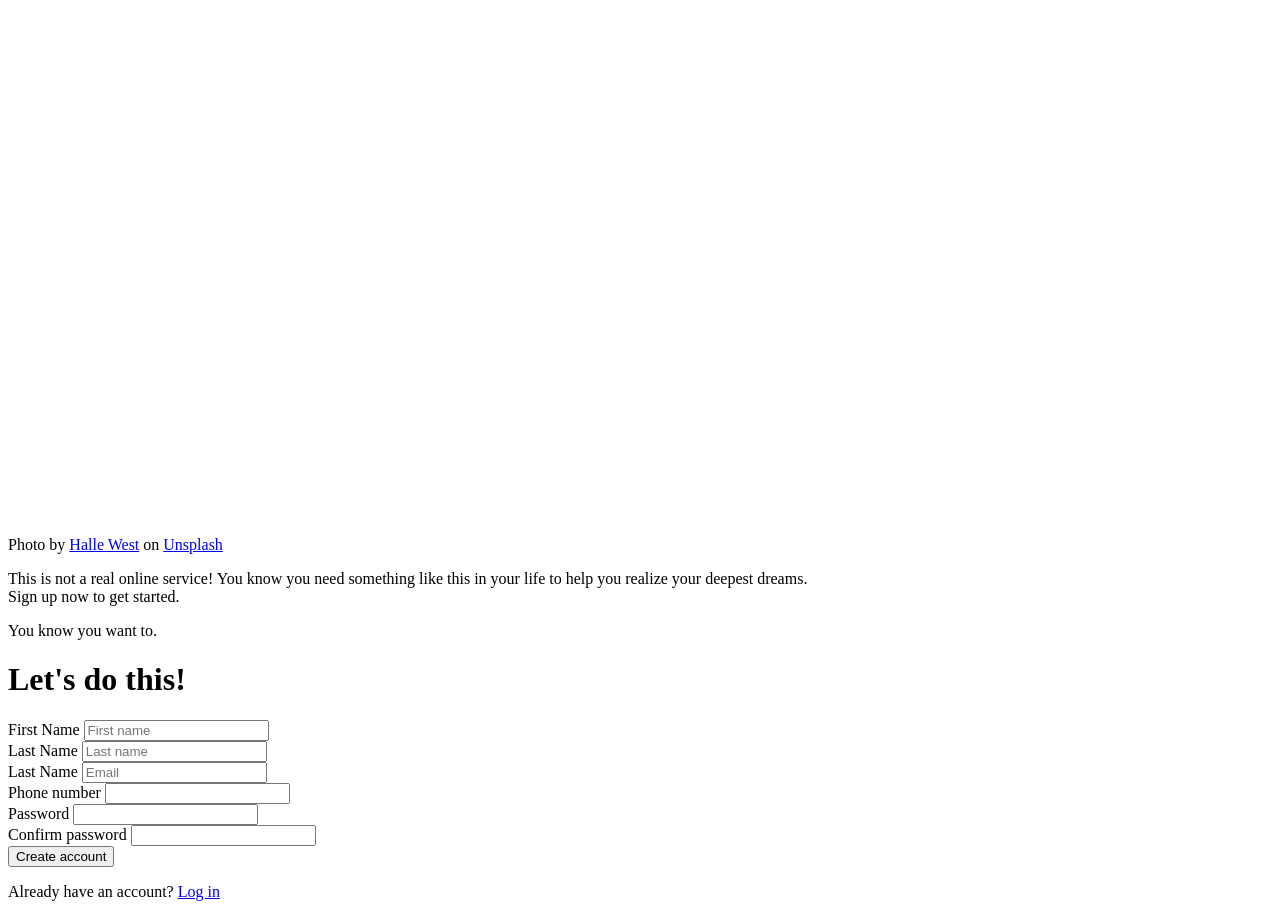
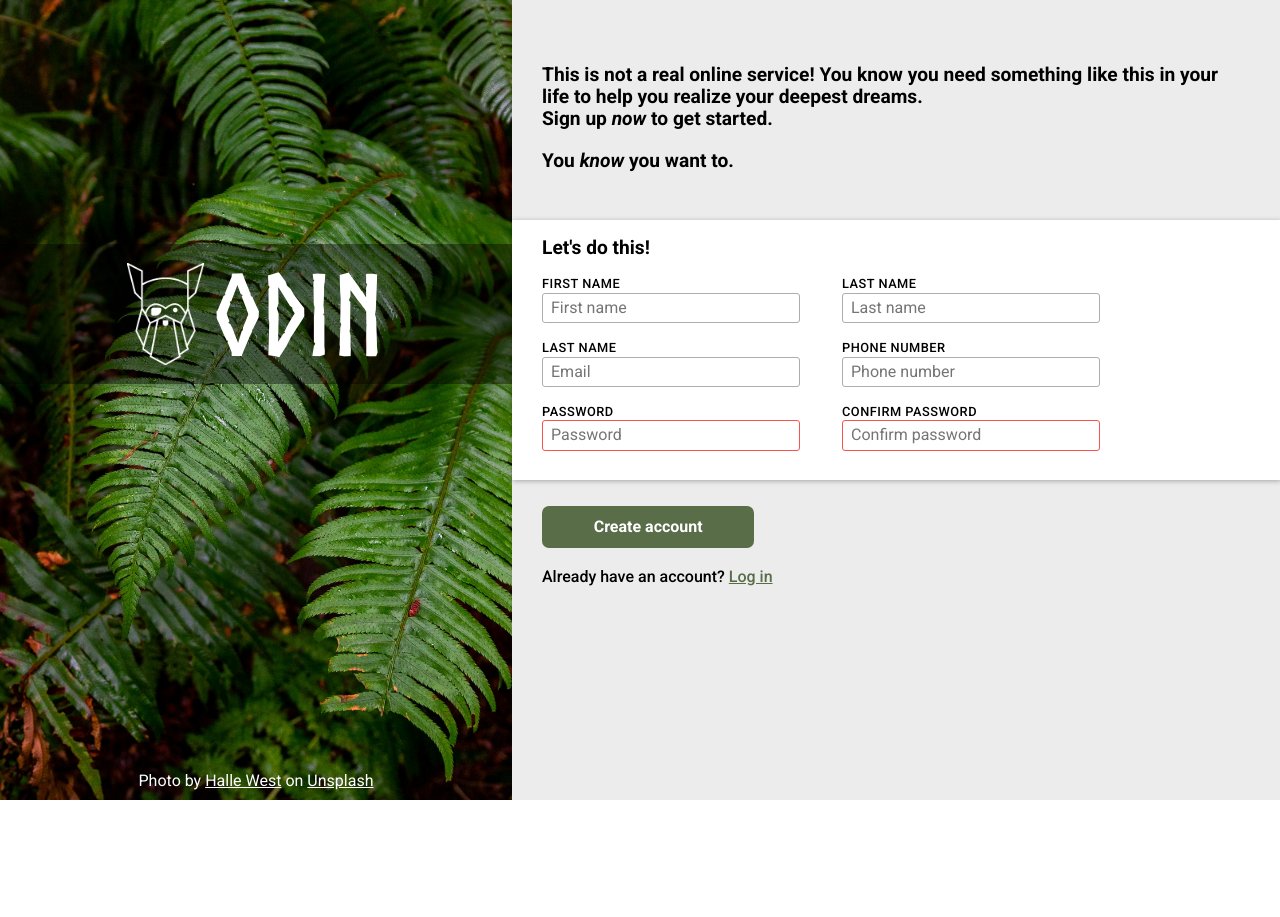
Before and after one commit to BenjaminFrias/odin-sign-up-form, a plain HTML site: page index.html in a window 1280 px wide. After the commit the page ends 800 px from the top, so only its background shows below. Drawn offline with Linux system fonts and the light colour scheme.

Commit message:
add basic style

```diff
--- a/index.html
+++ b/index.html
@@ -4,6 +4,17 @@
 <head>
     <meta charset="UTF-8">
     <meta name="viewport" content="width=device-width, initial-scale=1.0">
+    <!-- GOOGLE FONTS -->
+    <link rel="preconnect" href="https://fonts.googleapis.com">
+    <link rel="preconnect" href="https://fonts.gstatic.com" crossorigin>
+    <link
+        href="https://fonts.googleapis.com/css2?family=Roboto:ital,wght@0,100;0,300;0,400;0,500;0,700;0,900;1,100;1,300;1,400;1,500;1,700;1,900&display=swap"
+        rel="stylesheet">
+
+    <!-- MY STYLESHEETS -->
+    <link rel="stylesheet" href="style.css">
+    <link rel="stylesheet" href="normalize.css">
+
     <title>Sign-up form - Odin Project</title>
 </head>
 
@@ -11,8 +22,9 @@
 
     <div class="container">
         <div class="image-container">
-            <div class="bg">
-                <img src="odin-lined.png" alt="odin-logo">
+            <div class="logo-container">
+                <img src="assets/odin-lined.png" alt="odin-logo">
+                <p>ODIN</p>
             </div>
 
             <p>
@@ -21,6 +33,7 @@
             </p>
         </div>
         <div class="form-container">
+            <div class="form-bg"></div>
             <p>
                 This is not a real online service! You know you need something like this in your life to help you
                 realize
@@ -31,7 +44,7 @@
             <p>You <span class="italic">know</span> you want to.</p>
 
             <form>
-                <h1>Let's do this!</h1>
+                <p>Let's do this!</p>
                 <div>
                     <label for="first-name">First Name</label>
                     <input type="text" placeholder="First name" name="first-name" id="first-name">
@@ -46,15 +59,15 @@
                 </div>
                 <div>
                     <label for="phone-number">Phone number</label>
-                    <input type="number" name="phone-number" id="phone-number">
+                    <input type="number" name="phone-number" id="phone-number" placeholder="Phone number">
                 </div>
                 <div>
                     <label for="password">Password</label>
-                    <input type="text" name="password" id="password" pattern="\d{3}[\-]\d{3}[\-]\d{4}">
+                    <input type="password" name="password" id="password" placeholder="Password" minlength="6" maxlength="25" required>
                 </div>
                 <div>
                     <label for="confirm-password">Confirm password</label>
-                    <input type="text" name="confirm-password" id="confirm-password" pattern="\d{3}[\-]\d{3}[\-]\d{4}">
+                    <input type="password" name="confirm-password" id="confirm-password" placeholder="Confirm password" minlength="6" maxlength="25" required>
                 </div>
 
                 <button type="submit">Create account</button>
--- /dev/null
+++ b/style.css
@@ -0,0 +1,197 @@
+/* GENERAL */
+
+:root {
+    --green: #596d48;
+    --light-white: #ececec;
+    --invalid: rgb(250, 83, 77);
+}
+
+* {
+    margin: 0;
+    padding: 0;
+}
+
+@font-face {
+    font-family: "Norse";
+    src: url("assets/Norse-Bold.otf") format("opentype");
+    font-weight: bold;
+}
+
+.container {
+    display: flex;
+}
+
+/* IMAGE CONTAINER */
+
+.image-container {
+    position: relative;
+    display: flex;
+    flex-direction: column;
+    justify-content: space-between;
+    align-items: center;
+    width: 40%;
+    padding: 10px 0;
+    min-height: 100vh;
+    background-image: url("assets/halie-west-25xggax4bSA-unsplash.jpg");
+    background-position: top left;
+    background-size: cover;
+    box-sizing: border-box;
+}
+
+.image-container .logo-container {
+    display: flex;
+    justify-content: center;
+    align-items: center;
+    position: relative;
+    top: 30%;
+    gap: 10px;
+    padding: 10px 0;
+    background-color: rgba(0, 0, 0, 0.404);
+    width: 100%;
+    height: 120px;
+}
+
+.image-container .logo-container img {
+    width: 15%;
+}
+
+.image-container .logo-container p {
+    color: white;
+    font-family: "Norse", Arial, Helvetica, sans-serif;
+    font-size: clamp(2rem, 10vw, 7rem);
+}
+
+.image-container > p {
+    font-family: "Roboto", Arial, Helvetica, sans-serif;
+    font-weight: 400;
+    font-size: 1rem;
+    color: white;
+}
+
+.image-container > p a {
+    text-decoration: underline;
+    color: white;
+}
+
+/* FORM CONTAINER */
+
+.form-container {
+    display: flex;
+    flex-direction: column;
+    gap: 20px;
+    position: relative;
+    background: var(--light-white);
+    box-sizing: border-box;
+    width: 60%;
+    padding: 5% 0px;
+}
+
+.form-container > *:not(.form-bg) {
+    padding: 0px 30px;
+    z-index: 1;
+}
+
+.form-container > p {
+    font-family: "Roboto", Arial, Helvetica, sans-serif;
+    font-weight: 600;
+    font-size: clamp(0.8rem, 5vw, 1.2rem);
+}
+
+.form-container > p span.italic {
+    font-style: italic;
+}
+
+.form-container > p:nth-child(3) {
+    margin-bottom: 30px;
+}
+
+.form-container > form ~ p {
+    font-size: clamp(0.8rem, 5vw, 1rem);
+    font-weight: 500;
+}
+
+.form-container > form ~ p > a {
+    text-decoration: underline;
+    color: var(--green);
+}
+
+/* FORM */
+
+form {
+    display: flex;
+    justify-content: left;
+    flex-wrap: wrap;
+    padding-right: 10%;
+    margin-top: 15px;
+}
+
+form > div {
+    flex-basis: 300px;
+}
+
+form > div input {
+    font-family: "Roboto", Arial, Helvetica, sans-serif;
+    width: 80%;
+    margin-bottom: 15px;
+    padding: 5px 8px;
+    border-radius: 3px;
+    border: 1px solid #adadad;
+    outline: 0px solid white;
+}
+
+form > div:last-of-type {
+    margin-bottom: 15px;
+}
+
+form > div input:focus {
+    border-color: blue;
+    box-shadow: 1px 1px 5px rgba(0, 0, 0, 0.3);
+}
+
+form > div input:required:valid {
+    border-color: green;
+}
+
+form > div input:invalid {
+    border-color: var(--invalid);
+}
+
+form > div label {
+    font-family: "Roboto", Arial, Helvetica, sans-serif;
+    text-transform: uppercase;
+    font-size: 0.8rem;
+    font-weight: 500;
+    letter-spacing: 0.5px;
+}
+
+form button {
+    padding: 12px 10px;
+    flex-basis: 30%;
+    font-weight: 700;
+    font-size: 1rem;
+    color: white;
+    background: var(--green);
+    border: none;
+    border-radius: 7px;
+    margin-top: 25px;
+    font-family: "Roboto", Arial, Helvetica, sans-serif;
+}
+
+form p {
+    flex-basis: 100%;
+    margin-bottom: 15px;
+    font-family: "Roboto", Arial, Helvetica, sans-serif;
+    font-weight: 600;
+    font-size: clamp(0.8rem, 5vw, 1.2rem);
+}
+
+/* FORM BG */
+
+.form-bg {
+    position: absolute;
+    top: 220px;
+    width: 100%;
+    height: 260px;
+    background: white;
+    box-shadow: 1px 1px 5px rgba(0, 0, 0, 0.3);
+}
```
Also changed, not shown: assets/Norse-Bold.otf (added), assets/halie-west-25xggax4bSA-unsplash.jpg (added), assets/odin-lined.png (renamed from odin-lined.png), normalize.css (added).
